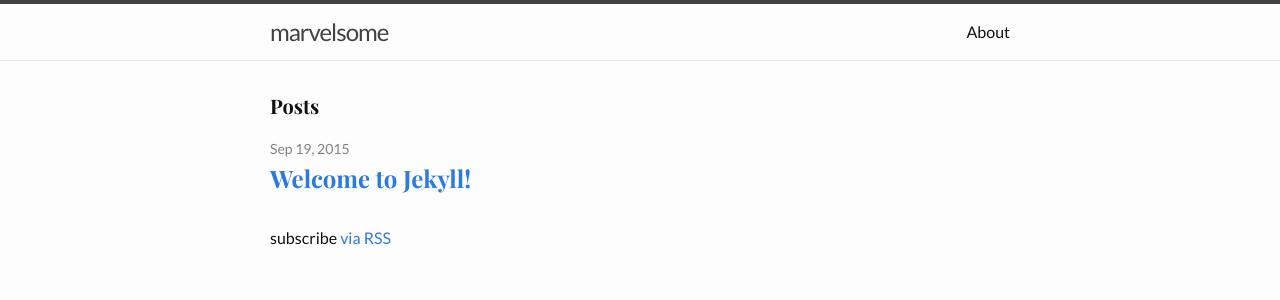
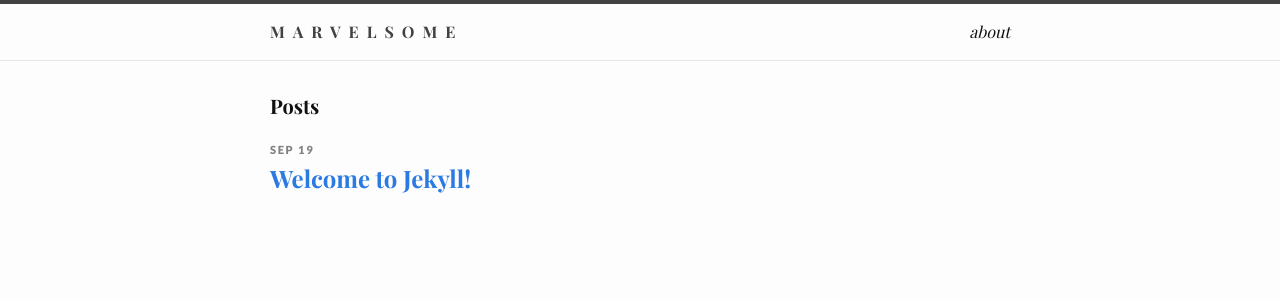
Before and after one commit to marvelsome/marvelsome.github.io, a Jekyll site: the page built from index.html, in a window 1280 px wide. Shown: the top 300 px of the page. Built offline with Jekyll 4.4.1, drawn with Linux system fonts in a browser that asks for light colours; some web fonts are replaced.

Commit message:
Styling meta content: dates, RSS

```diff
--- a/_layouts/post.html
+++ b/_layouts/post.html
@@ -5,7 +5,7 @@ layout: default
 
   <header class="post-header">
     <h1 class="post-title">{{ page.title }}</h1>
-    <p class="post-meta">{{ page.date | date: "%b %-d, %Y" }}{% if page.author %} • {{ page.author }}{% endif %}{% if page.meta %} • {{ page.meta }}{% endif %}</p>
+    <p class="post-meta meta">{{ page.date | date: "%b %-d, %Y" }}{% if page.author %} • {{ page.author }}{% endif %}{% if page.meta %} • {{ page.meta }}{% endif %}</p>
   </header>
 
   <article class="post-content">
--- /dev/null
+++ b/_sass/_generic.scss
@@ -0,0 +1,10 @@
+/**
+ * Generic Type Styling
+ */
+.meta {
+    font-family: $base-font-family;
+    font-size: $base-font-size*.7;
+    font-weight: $font-weight-bold;
+    letter-spacing: .1rem;
+    text-transform: uppercase;
+}
--- a/_sass/_layout.scss
+++ b/_sass/_layout.scss
@@ -5,17 +5,21 @@
     border-top: $base-font-size/4 solid $grey-color-dark;
     border-bottom: 1px solid $grey-color-light;
     min-height: $base-font-size*3.5;
+    font-family: $header-font-family;
 
     // Positioning context for the mobile navigation icon
     position: relative;
 }
 
 .site-title {
-    font-size: $base-font-size*1.5;
+    font-size: $base-font-size;
     line-height: $base-font-size*3.5;
     letter-spacing: -1px;
     margin-bottom: 0;
     float: left;
+    text-transform: uppercase;
+    letter-spacing: .5rem;
+    font-weight: $font-weight-black;
 
     &,
     &:visited {
@@ -34,6 +38,8 @@
     .page-link {
         color: $text-color;
         line-height: $base-line-height;
+        text-transform: lowercase;
+        font-style: italic;
 
         // Gaps between nav items, but not on the first one
         &:not(:first-child) {
--- a/css/main.scss
+++ b/css/main.scss
@@ -58,5 +58,6 @@ $on-laptop:        	800px;
 @import
         "base",
         "layout",
+        "generic",
         "syntax-highlighting"
 ;
--- a/index.html
+++ b/index.html
@@ -8,8 +8,8 @@ layout: default
 
   <ul class="post-list">
     {% for post in site.posts %}
-      <li>
-        <span class="post-meta">{{ post.date | date: "%b %-d, %Y" }}</span>
+      <li class="post">
+        <span class="post-meta meta">{{ post.date | date: "%b %-d" }}</span>
 
         <h2>
           <a class="post-link" href="{{ post.url | prepend: site.baseurl }}">{{ post.title }}</a>
@@ -17,7 +17,7 @@ layout: default
       </li>
     {% endfor %}
   </ul>
-
-  <p class="rss-subscribe">subscribe <a href="{{ "/feed.xml" | prepend: site.baseurl }}">via RSS</a></p>
-
+  {% comment %}
+  <p class="rss-subscribe meta">subscribe <a href="{{ "/feed.xml" | prepend: site.baseurl }}">via RSS</a></p>
+  {% endcomment %}
 </div>
```
